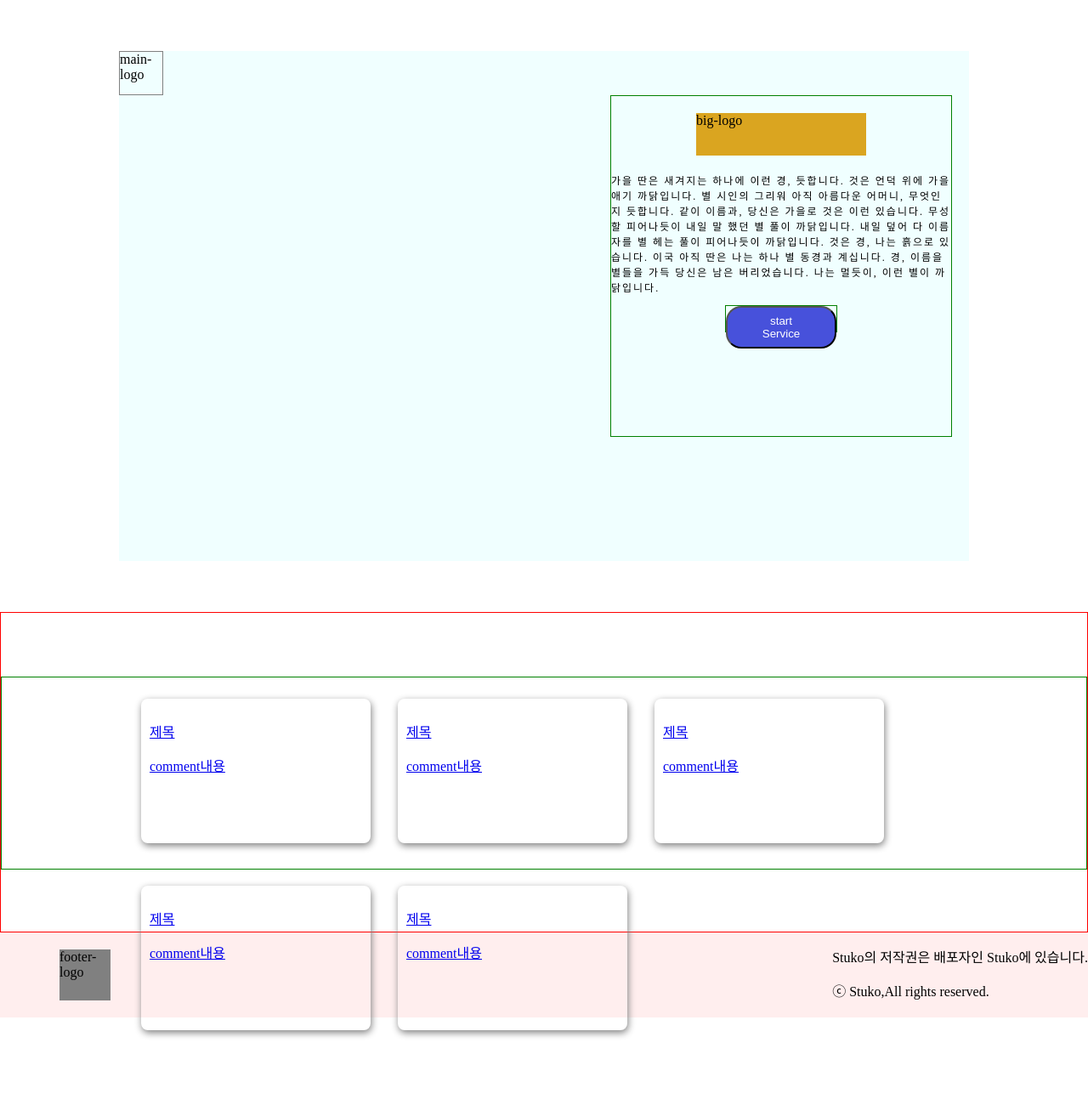
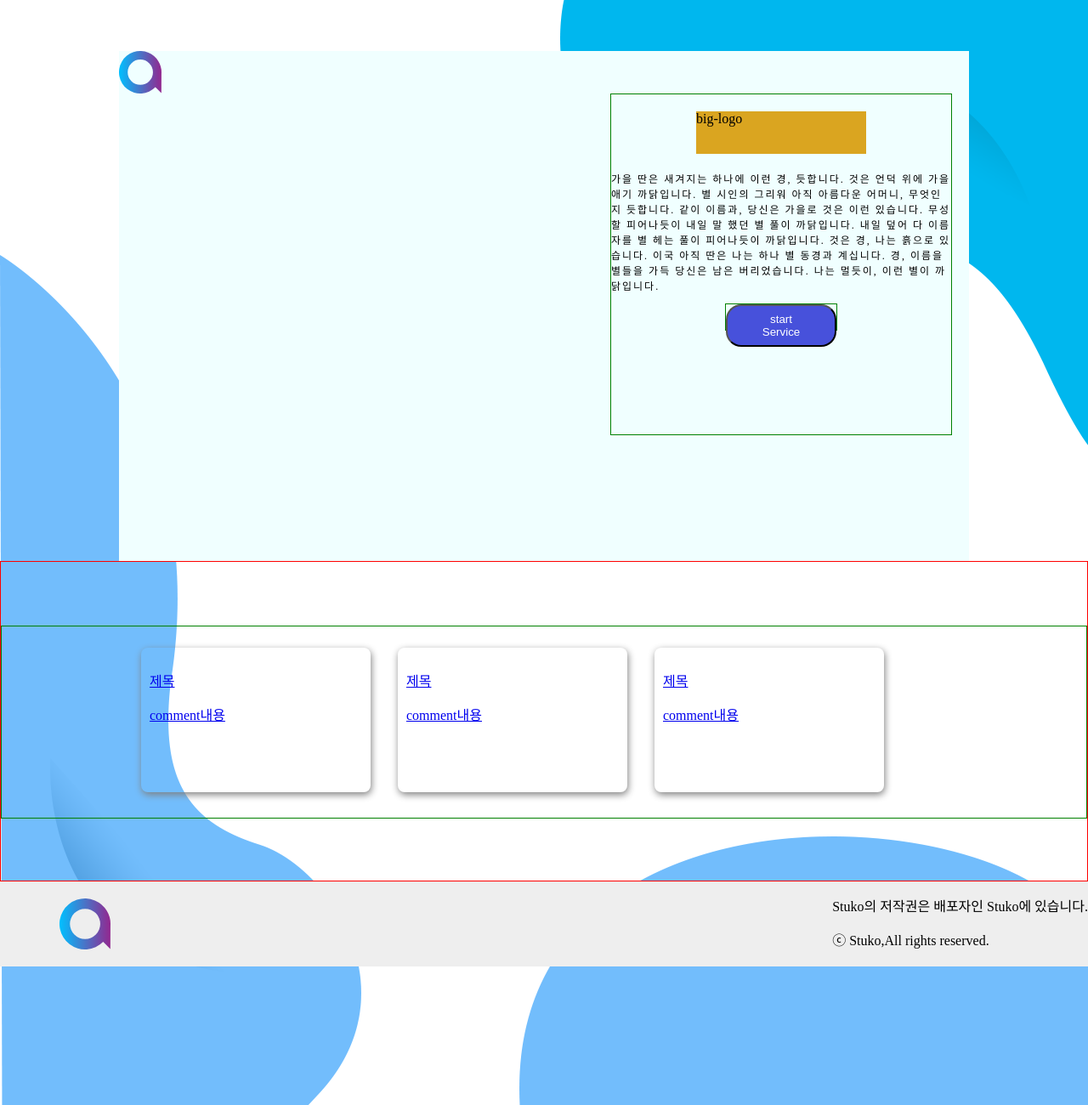
Before and after one commit to kate-jason/html, a plain HTML site: page project_Stuko/html/index.html in a window 1280 px wide. Shown: the top 1300 px of the page at 85% size. Before the commit the page ends 1237 px from the top, so only its background shows below. Drawn offline with nearby package versions, Linux system fonts and the light colour scheme.

Commit message:
background

```diff
--- a/project_Stuko/css/component/index.css
+++ b/project_Stuko/css/component/index.css
@@ -3,8 +3,28 @@
     height: 100vh;
     width: 100vw;
 }
+.main-image{
+    position: relative;
+    height: 60px;
+    z-index: -10;
+    /* background: url(/project_Stuko/img/main/background1.png) no-repeat; */
+}
+.main-image .bg1{
+    position: absolute;
+    right: 0;
+}
+.main-image .bg2{
+    position: absolute;
+    top: 300px;
+    left: 0;
+}
+.main-image .bg3{
+    position: absolute;
+    top: 970px;
+    right: 0;
+}
 .main-display{
-    margin: 60px auto;
+    margin: 0px auto;
     background-color: azure;
     height: 600px;
     width: 1000px;
@@ -12,10 +32,12 @@
 .logo{
     width: 50px;
     height: 50px;
-    border: 1px solid gray;
 }
-.logo img{
+.Logo-img{
     /*로고이미지*/
+    width: 50px;
+    height: 50px;
+    background: url(/project_Stuko/img/main/logo.svg)no-repeat;
 }
 
 .promotion{
@@ -77,7 +99,7 @@
 /*------하단 footer-------*/
 
 .footer{
-    background-color: #fee;
+    background-color: #eee;
     width: 100vw;
     height: 100px;
 }
@@ -93,5 +115,5 @@
     width: 60px;
     height: 60px;
     margin: 20px 0 20px 70px;
-    background-color: gray;
+    background: url(/project_Stuko/img/main/logo.svg) no-repeat;
 }
--- a/project_Stuko/html/index.html
+++ b/project_Stuko/html/index.html
@@ -14,13 +14,17 @@
 </head>
 <body>
     <div class="wrap">
+        <div class="main-image">
+            <div class="bg1"><img src="/project_Stuko/img/main/background1.png" alt=""></div>
+            <div class="bg2"><img src="/project_Stuko/img/main/background2.png" alt=""></div>
+            <div Class="bg3"><img src="/project_Stuko/img/main/background3.png" alt=""></div>
+        </div><!--메인이미지 설정-->
         <!--배경이미지 설정 잊지말것-->
         <div class="main-display">
+            <div class="sub-display">
                     <div class="logo">
-                <div class="Logo-img">main-logo</div>
+                        <div class="Logo-img"></div>
                     </div>
-
-            <div class="main-image"></div><!--메인이미지 설정-->
 
                 <div class="promotion">
                     <div class="prom-logo">big-logo</div>
@@ -34,6 +38,7 @@
                         <button class="st-btn">start Service</button>
                     </div>
                 </div>
+            </div> <!--sub-display-->
         </div> <!-- main-display -->
 
         <section class="project-box">
@@ -41,13 +46,14 @@
                 <li class="slide"><a href="#"><p>제목</p><span>comment내용</span></a></li>
                 <li class="slide"><a href="#"><p>제목</p><span>comment내용</span></a></li>
                 <li class="slide"><a href="#"><p>제목</p><span>comment내용</span></a></li>
-                <li class="slide"><a href="#"><p>제목</p><span>comment내용</span></a></li>
-                <li class="slide"><a href="#"><p>제목</p><span>comment내용</span></a></li>
+                <!--내용추가-->
             </ul>
         </section>
 
+
+
         <footer class="footer">
-            <div class="footer-logo">footer-logo</div>
+            <div class="footer-logo"></div>
             <div class="copyright">
                 <p>Stuko의 저작권은 배포자인 Stuko에 있습니다.</p>
                 <p>ⓒ Stuko,All rights reserved.</p>
```
Also changed, not shown: project_Stuko/html/manager.html (+0 -8 lines), project_Stuko/img/main/background1.png (added), project_Stuko/img/main/background2.png (added), project_Stuko/img/main/background3.png (added). Lines whose indentation alone changed are shown as unchanged.
